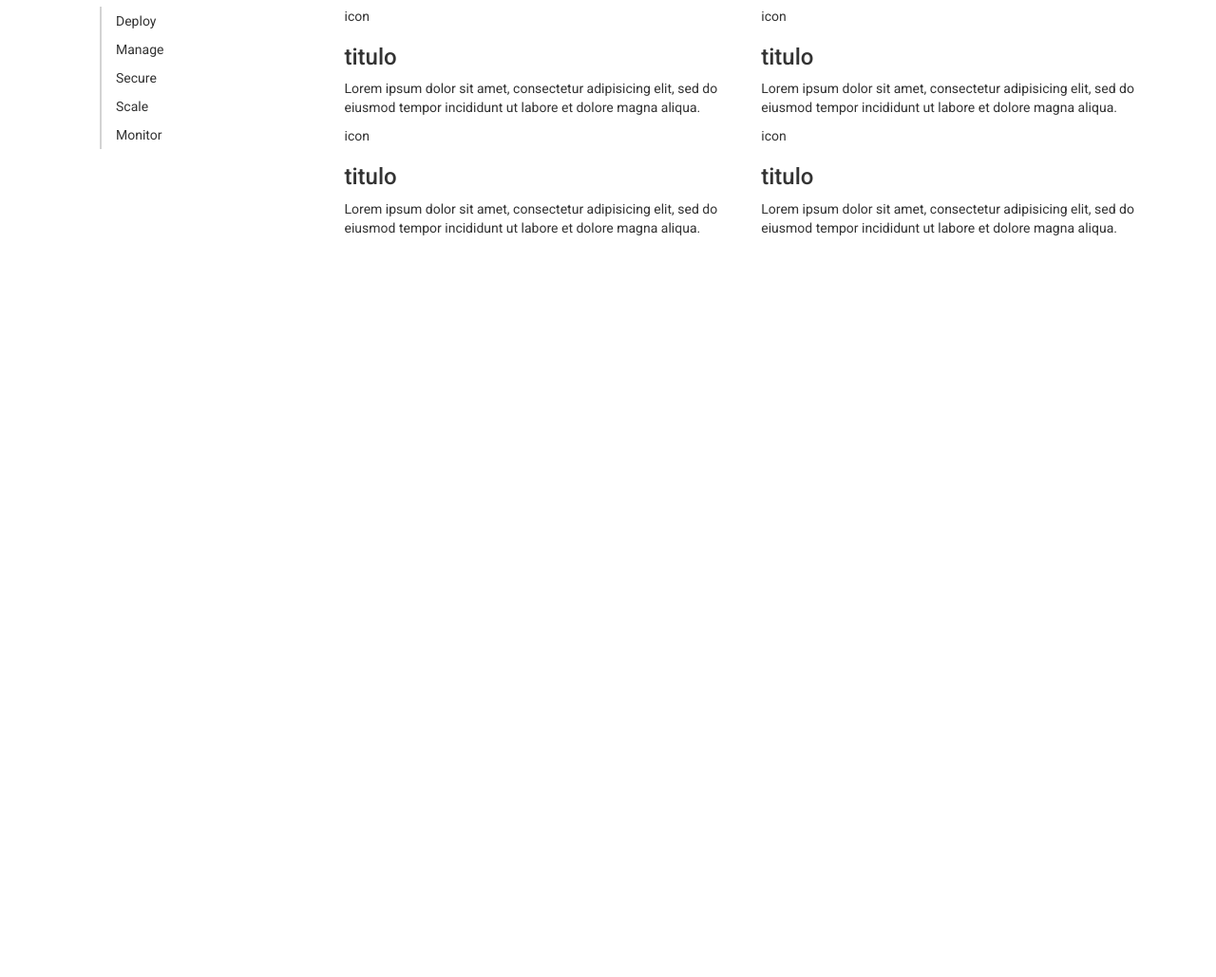
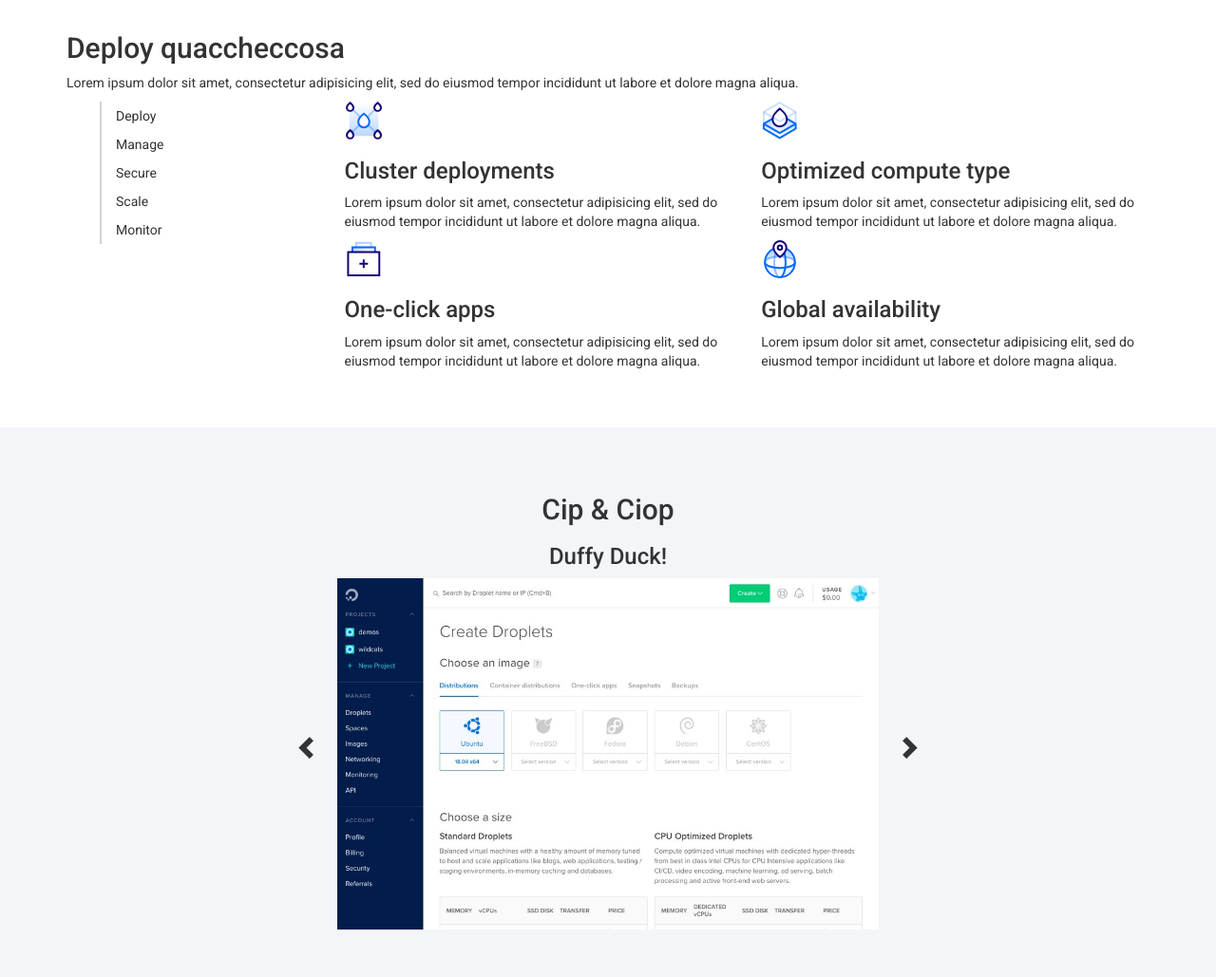
Before and after one commit to Querelle/html-css-digitalocean, a plain HTML site: page index.html in a window 1280 px wide. Shown: the part 902-1931 px from the top of the page at 95% size. Before the commit the page ends 1192 px from the top, so only its background shows below. Drawn offline with nearby package versions, Linux system fonts and the light colour scheme.

Commit message:
aggiunto carosello

```diff
--- a/css/style.css
+++ b/css/style.css
@@ -3,7 +3,10 @@ body {
   font-family: 'Roboto', sans-serif;
 }
 section {
-  padding: 30px 0;
+  padding: 50px 0;
+}
+img {
+  width: 100%;
 }
 .ms_h2,
 .ms_h3 {
@@ -88,9 +91,7 @@ section {
   width: 100%;
   padding: 10px;
 }
-.ms_thumbnail img {
-  width: 100%;
-}
+
 
 /* deploy section */
 .ms_deploy-wrapper {
@@ -103,6 +104,37 @@ section {
 .ms_deploy-menu li {
   padding: 5px 15px;;
 }
+.ms_icon {
+  width: 40px;
+}
+
+
+/* carousel */
+.ms_carousel {
+  background-color: #f3f5f9;
+}
+.ms_slide {
+  width: 50%;
+  margin: auto;
+}
+.ms_slide {
+  width: 50%;
+  margin: auto;
+  display: inline-block;
+}
+.ms_gliph-left {
+  display: inline-block;
+  margin-left: auto;
+  font-size: 25px;
+  margin-right: 15px;
+}
+.ms_gliph-right {
+  display: inline-block;
+  margin-right: auto;
+  font-size: 25px;
+  margin-left: 15px;
+}
+
 
 
 
--- a/index.html
+++ b/index.html
@@ -152,32 +152,40 @@
           <div class="col-xs-12 col-md-9">
             <div class="row">
               <div class="col-xs-12 col-md-6">
-                <p>icon</p>
-                <h3>titulo</h3>
+                <div class="ms_icon">
+                  <img src="img/drop.svg" alt="">
+                </div>
+                <h3>Cluster deployments</h3>
                 <p>
                   Lorem ipsum dolor sit amet, consectetur adipisicing elit,
                   sed do eiusmod tempor incididunt ut labore et dolore magna aliqua.
                 </p>
               </div>
               <div class="col-xs-12 col-md-6">
-                <p>icon</p>
-                <h3>titulo</h3>
+                <div class="ms_icon">
+                  <img src="img/dropcube.svg" alt="">
+                </div>
+                <h3>Optimized compute type</h3>
                 <p>
                   Lorem ipsum dolor sit amet, consectetur adipisicing elit,
                   sed do eiusmod tempor incididunt ut labore et dolore magna aliqua.
                 </p>
               </div>
               <div class="col-xs-12 col-md-6">
-                <p>icon</p>
-                <h3>titulo</h3>
+                <div class="ms_icon">
+                  <img src="img/plus.svg" alt="">
+                </div>
+                <h3>One-click apps</h3>
                 <p>
                   Lorem ipsum dolor sit amet, consectetur adipisicing elit,
                   sed do eiusmod tempor incididunt ut labore et dolore magna aliqua.
                 </p>
               </div>
               <div class="col-xs-12 col-md-6">
-                <p>icon</p>
-                <h3>titulo</h3>
+                <div class="ms_icon">
+                  <img src="img/globe.svg" alt="">
+                </div>
+                <h3>Global availability</h3>
                 <p>
                   Lorem ipsum dolor sit amet, consectetur adipisicing elit,
                   sed do eiusmod tempor incididunt ut labore et dolore magna aliqua.
@@ -186,6 +194,22 @@
             </div>
           </div>
 
+        </div>
+      </section>
+
+      <!-- carousel -->
+      <section class="ms_carousel">
+        <div class="container text-center">
+          <h2>Cip & Ciop</h2>
+          <h3>Duffy Duck!</h3>
+
+          <div class="ms_slider">
+            <span class="glyphicon glyphicon-chevron-left ms_gliph-left"></span>
+            <div class="ms_slide">
+              <img src="img/screen.jpg" alt="">
+            </div>
+            <span class="glyphicon glyphicon-chevron-right ms_gliph-right"></span>
+          </div>
         </div>
       </section>
     </main>
```
Also changed, not shown: img/drop.svg (added), img/dropcube.svg (added), img/file.svg (added), img/globe.svg (added), img/heart.svg (added), img/plus.svg (added), img/screen.jpg (added), img/shield.svg (added).
